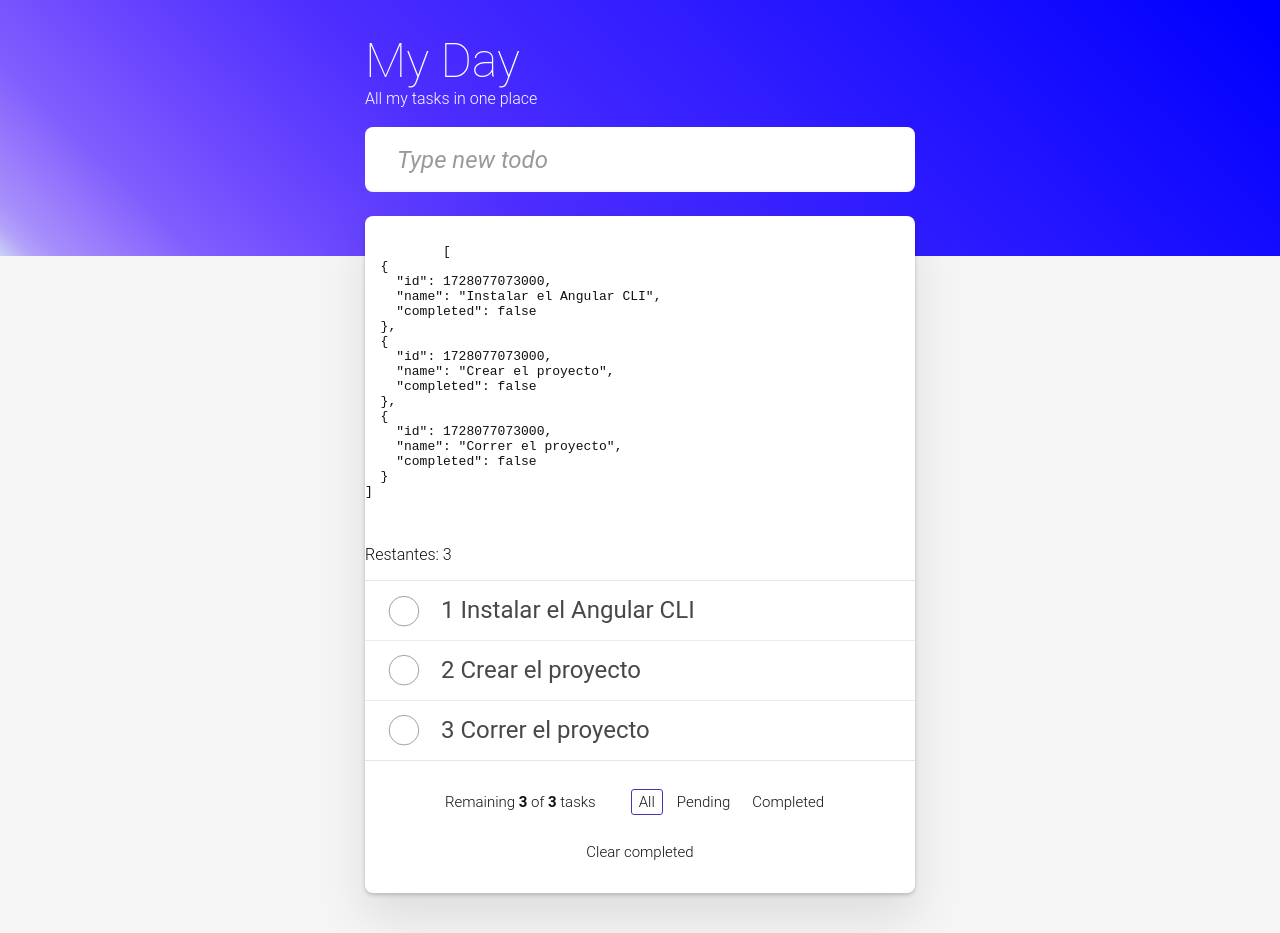
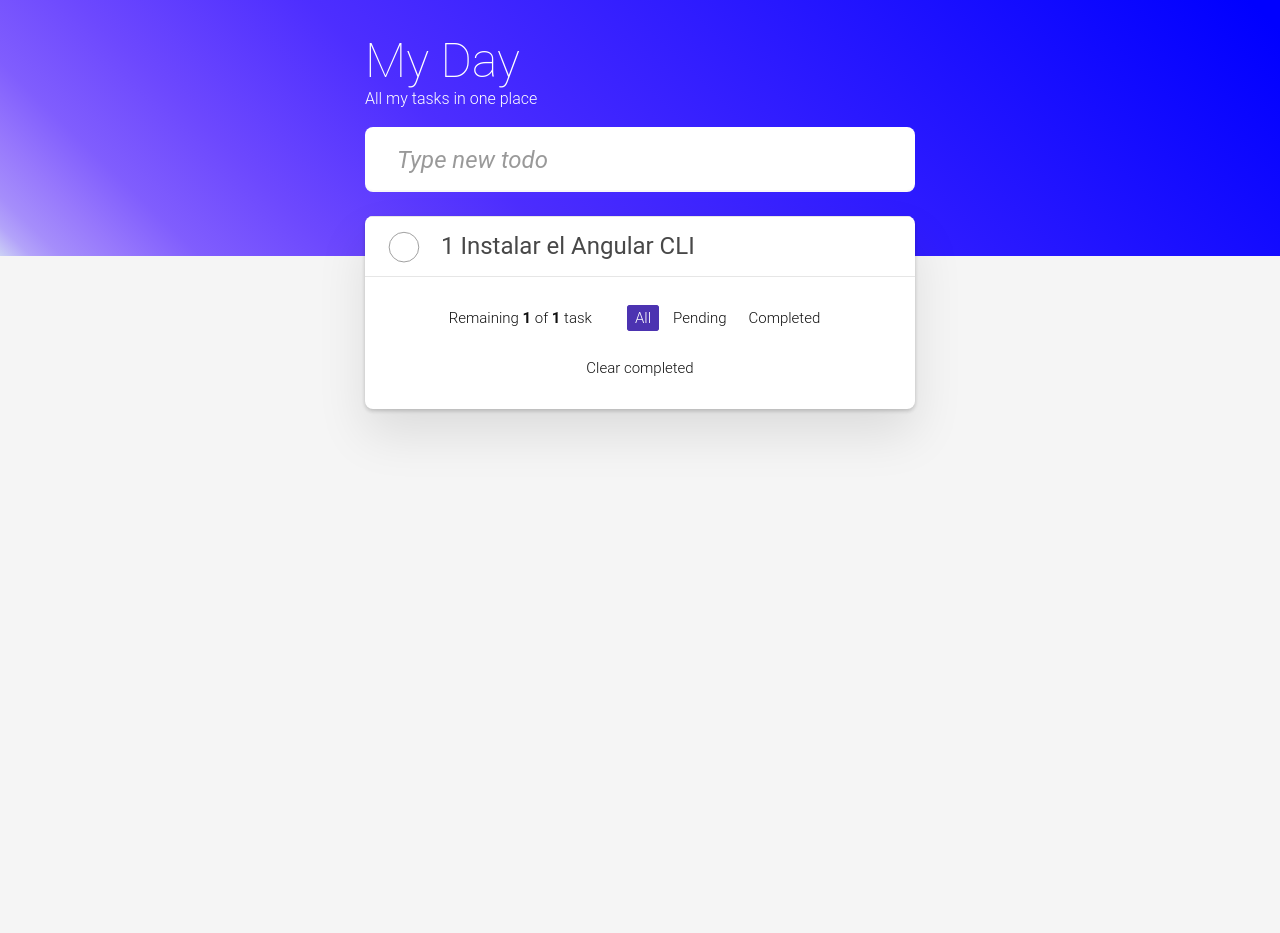
Before and after one commit to cdleonp/to-do-app, an Angular app: page / in a window 1280 px wide. After the commit the page ends 800 px from the top, so only its background shows below. Built offline with nearby package versions, Linux system fonts and the light colour scheme.

Commit message:
feature/Editing tasks and make tasks counter dinamic

```diff
--- /dev/null
+++ b/src/app/models/task-filter.enum.ts
@@ -0,0 +1,5 @@
+export enum TaskFilter {
+    pending = 'pending',
+    completed = 'completed',
+    all = 'all',
+}
--- a/src/app/models/task.model.ts
+++ b/src/app/models/task.model.ts
@@ -1,5 +1,6 @@
 export interface Task {
     id: number,
     name: string,
-    completed: boolean
+    completed: boolean,
+    editing?: boolean
 }
--- a/src/app/pages/home/home.component.css
+++ b/src/app/pages/home/home.component.css
@@ -264,6 +264,7 @@
     display: flex;
     flex-flow: row wrap;
     justify-content: center;
+    align-items: center;
   }
 
   .todo-count {
@@ -295,10 +296,13 @@
 
   .filters li a:hover {
     border-color: #6e49fe;
+    cursor: pointer;
   }
 
   .filters li a.selected {
     border-color: #4c33b1;
+    background-color: #4c33b1;
+    color: white;
   }
 
   .clear-completed,
--- a/src/app/pages/home/home.component.html
+++ b/src/app/pages/home/home.component.html
@@ -4,6 +4,7 @@
         <h1>My Day</h1>
         <p>All my tasks in one place</p>
         <input
+          id="create-task"
           class="new-todo"
           placeholder="Type new todo"
           autofocus
@@ -14,58 +15,53 @@
       </div>
     </header>
     <div class="container todoapp-wrapper">
-      <pre>
-        <code>
-          {{ tasks() | json }}
-        </code>
-      </pre>
-      <p> Restantes: {{ remainingCount() }}</p>
       <!-- This section should be hidden by default and shown when there are todos -->
       <section class="main">
         <ul class="todo-list">
-          <li *ngFor="let task of tasks(); index as i">
+          <li
+            *ngFor="let task of tasksByFilter(); index as i"
+            (dblclick)="enableEditingMode(task.id)"
+            [class.completed]="task.completed"
+            [class.editing]="task.editing"
+          >
             <div class="view">
-              <input class="toggle" type="checkbox" [checked]="task.completed" (change)="updateTask(i)"/>
+              <input id="complete-task-{{ i }}" class="toggle" type="checkbox" [checked]="task.completed" (change)="updateTask(task.id)"/>
               <label>{{ i + 1 }} {{ task.name }}</label>
-              <button class="destroy" (click)="deleteTask(i)"></button>
+              <button class="destroy" (click)="deleteTask(task.id)"></button>
             </div>
-            <input class="edit" value="Buy a unicorn" />
+            <input
+              id="edit-task-{{ i }}"
+              class="edit"
+              [formControl]="newTaskNameCtrl"
+              (keydown.enter)="editTask(task.id)"/>
           </li>
-          <!-- <li class="completed">
-            <div class="view">
-              <input class="toggle" type="checkbox" checked />
-              <label>Learn JavaScript</label>
-              <button class="destroy"></button>
-            </div>
-            <input class="edit" value="Learn JavaScript" />
-          </li>
-          <li class="editing">
-            <div class="view">
-              <input class="toggle" type="checkbox" />
-              <label>Make dishes</label>
-              <button class="destroy"></button>
-            </div>
-            <input class="edit" value="Make dishes" />
-          </li> -->
         </ul>
       </section>
       <!-- This footer should be hidden by default and shown when there are todos -->
       <footer class="footer">
         <!-- This should be `0 items left` by default -->
-        <span class="todo-count">Remaining <strong>{{ remainingCount() }}</strong> of <strong>{{ tasks().length }}</strong>
-          <span *ngIf="tasks().length === 1; else someTasks"> task</span>
-          <ng-template #someTasks> tasks</ng-template>
-        </span>
+        <div *ngIf="filter() !== 'all'; else noFilter">
+          <span class="todo-count"><strong>{{ tasksByFilter().length }}</strong>
+            <span *ngIf="tasksByFilter().length === 1; else moreTasks"> task</span>
+            <ng-template #moreTasks> tasks</ng-template>
+          </span>
+        </div>
+        <ng-template #noFilter>
+          <span class="todo-count">Remaining <strong>{{ remainingCount() }}</strong> of <strong>{{ tasksByFilter().length }}</strong>
+            <span *ngIf="tasksByFilter().length === 1; else someTasks"> task</span>
+            <ng-template #someTasks> tasks</ng-template>
+          </span>
+        </ng-template>
         <!-- Remove this if you don't implement routing -->
         <ul class="filters">
           <li>
-            <a routerLink="/" class="selected">All</a>
+            <a (click)="changeFilter(Filters.all)" [class.selected]="filter() === Filters.all">All</a>
           </li>
           <li>
-            <a routerLink="/pending">Pending</a>
+            <a (click)="changeFilter(Filters.pending)" [class.selected]="filter() === Filters.pending">Pending</a>
           </li>
           <li>
-            <a routerLink="/completed">Completed</a>
+            <a (click)="changeFilter(Filters.completed)" [class.selected]="filter() === Filters.completed">Completed</a>
           </li>
         </ul>
         <!-- Hidden if no completed items are left ↓ -->
--- a/src/app/pages/home/home.component.ts
+++ b/src/app/pages/home/home.component.ts
@@ -2,6 +2,7 @@ import { CommonModule } from '@angular/common';
 import { Component, computed, signal } from '@angular/core';
 import { Task } from '../../models/task.model';
 import { ReactiveFormsModule, FormControl, Validators } from '@angular/forms';
+import { TaskFilter } from '../../models/task-filter.enum';
 
 @Component({
   selector: 'app-home',
@@ -15,32 +16,46 @@ export class HomeComponent {
     {
       id: Date.now(),
       name: 'Instalar el Angular CLI',
-      completed: false
-    },
-    {
-      id: Date.now(),
-      name: 'Crear el proyecto',
-      completed: false
-    },
-    {
-      id: Date.now(),
-      name: 'Correr el proyecto',
-      completed: false
+      completed: false,
+      editing: false
     },
   ]);
+  Filters = TaskFilter;
+
+  filter = signal<TaskFilter>(TaskFilter.all);
 
   newTaskCtrl = new FormControl('', {
     nonNullable: true,
     validators: [
       Validators.required,
       Validators.minLength(4),
-      Validators.pattern('^\\S.*$'),
+      Validators.pattern('^(?!\\s*$).+'),
+  ]});
+
+  newTaskNameCtrl = new FormControl('', {
+    nonNullable: true,
+    validators: [
+      Validators.required,
+      Validators.minLength(4),
+      Validators.pattern('^(?!\\s*$).+'),
   ]});
 
   remainingCount = computed(() => {
-    const completed = [...this.tasks()].filter((task) => task.completed === true);
-    console.log(completed);
-    return this.tasks().length - completed.length;
+    const completed = [...this.tasksByFilter()].filter((task) => task.completed === true);
+    // console.log(completed);
+    return this.tasksByFilter().length - completed.length;
+  });
+
+  tasksByFilter = computed(() => {
+    const filter = this.filter();
+    const tasks = this.tasks();
+    const filterMapping: Record<TaskFilter, () => Task[]> = {
+      [TaskFilter.pending]: () => tasks.filter((task) => !task.completed),
+      [TaskFilter.completed]: () => tasks.filter((task) => task.completed),
+      [TaskFilter.all]: () => tasks,
+    };
+    console.log('Filtered tasks: ', filterMapping[filter]());
+    return filterMapping[filter]();
   });
 
   changeHandler() {
@@ -54,19 +69,20 @@ export class HomeComponent {
     const newTask: Task = {
       id: Date.now(),
       name: taskName,
-      completed: false
+      completed: false,
+      editing: false
     }
     this.tasks.update(tasks => [...tasks, newTask]);
   }
 
-  deleteTask(index: number) {
-    this.tasks.update(tasks => tasks.filter((task, position) => position !== index));
+  deleteTask(id: number) {
+    this.tasks.update(tasks => tasks.filter((task) => task.id !== id));
   }
 
-  updateTask(index: number) {
+  updateTask(id: number) {
     this.tasks.update((tasks) => {
-      return tasks.map((task, position) => {
-        if(position === index) {
+      return tasks.map((task) => {
+        if(task.id === id) {
           return {
             ...task,
             completed: !task.completed
@@ -74,6 +90,44 @@ export class HomeComponent {
         }
         return task;
       });
-  });
+    });
+  }
+  enableEditingMode(id: number) {
+    this.tasks.update((tasks) => {
+      return tasks.map((task) => {
+        if(!task.completed && task.id === id) {
+          this.newTaskNameCtrl.setValue(task.name);
+          return {
+            ...task,
+            editing: true
+          };
+        }
+        return {
+          ...task,
+          editing: false
+        }
+      });
+    });
+  }
+
+  editTask(id: number) {
+    if(this.newTaskNameCtrl.valid) {
+      this.tasks.update((tasks) => {
+        return tasks.map((task) => {
+          if(task.id === id) {
+            return {
+              ...task,
+              name: this.newTaskNameCtrl.value.trim(),
+              editing: false
+            }
+          }
+          return task;
+        });
+      });
     }
+  }
+
+  changeFilter(filter: TaskFilter) {
+    this.filter.set(filter)
+  }
 }
--- a/src/app/pages/lab/lab.component.css
+++ b/src/app/pages/lab/lab.component.css
@@ -13,3 +13,18 @@
         text-decoration: underline;
     }
 }
+
+.box {
+    background-color: red;
+    display: block;
+    height: 10px;
+}
+
+.error-message {
+    color: red;
+    opacity: 0;
+    transition: all linear 0.5s;
+}
+.error-message.show {
+    opacity: 1;
+}
--- a/src/app/pages/lab/lab.component.html
+++ b/src/app/pages/lab/lab.component.html
@@ -55,4 +55,20 @@
   <h2>Reactive forms</h2>
   <input type="color" [formControl]="colorControl">
   <p>Color: {{ colorControl.value }}</p>
+  <hr/>
+  <h2>Styles</h2>
+  <svg>
+    <g>
+      <rect x="0" y="0" width="100" height="100" [attr.fill]="colorControl.value"/>
+    </g>
+  </svg>
+  <hr/>
+  <input type="number" [formControl]="widthControl">
+  <span class="box" [style.width.px]="widthControl.value"></span>
+  <hr/>
+  <h2>Classes</h2>
+  <p>
+    <input type="text" [formControl]="nameControl"><br>
+    <span class="error-message" [class.show]="nameControl.invalid && nameControl.touched">Mínimo 5 caracteres.</span>
+  </p>
 </div>
--- a/src/app/pages/lab/lab.component.ts
+++ b/src/app/pages/lab/lab.component.ts
@@ -1,7 +1,7 @@
 import { Component } from '@angular/core';
 import { CommonModule } from '@angular/common';
 import { signal } from '@angular/core';
-import { FormControl, ReactiveFormsModule } from '@angular/forms';
+import { FormControl, ReactiveFormsModule, Validators } from '@angular/forms';
 
 @Component({
   selector: 'app-lab',
@@ -28,6 +28,13 @@ export class LabComponent {
   });
   clics = signal(0);
   colorControl = new FormControl();
+  widthControl = new FormControl('50', {
+    nonNullable: true,
+  });
+  nameControl = new FormControl('David', [
+    Validators.required,
+    Validators.minLength(5)
+  ]);
 
   constructor() {
     this.colorControl.valueChanges.subscribe(value => console.log(value));
```
